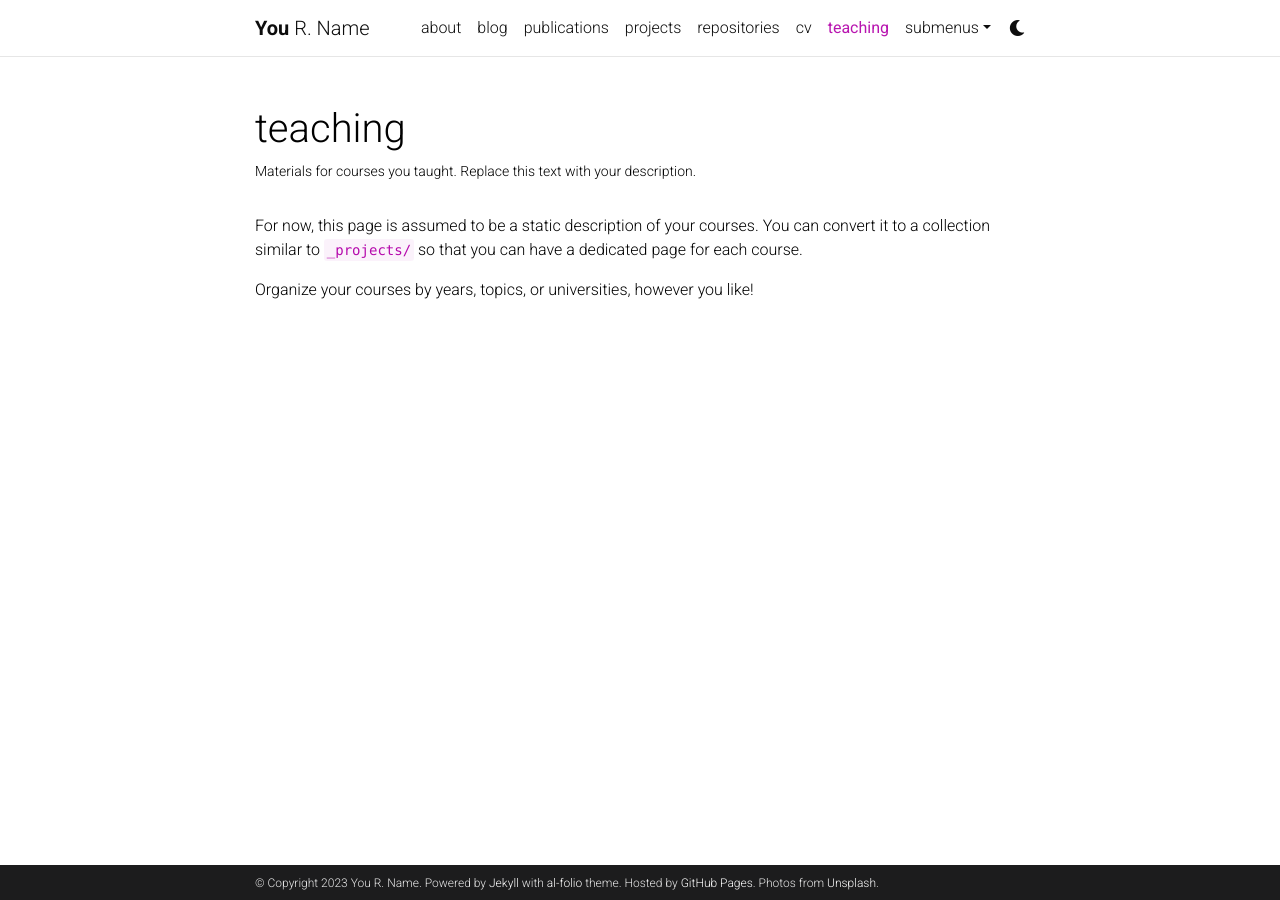
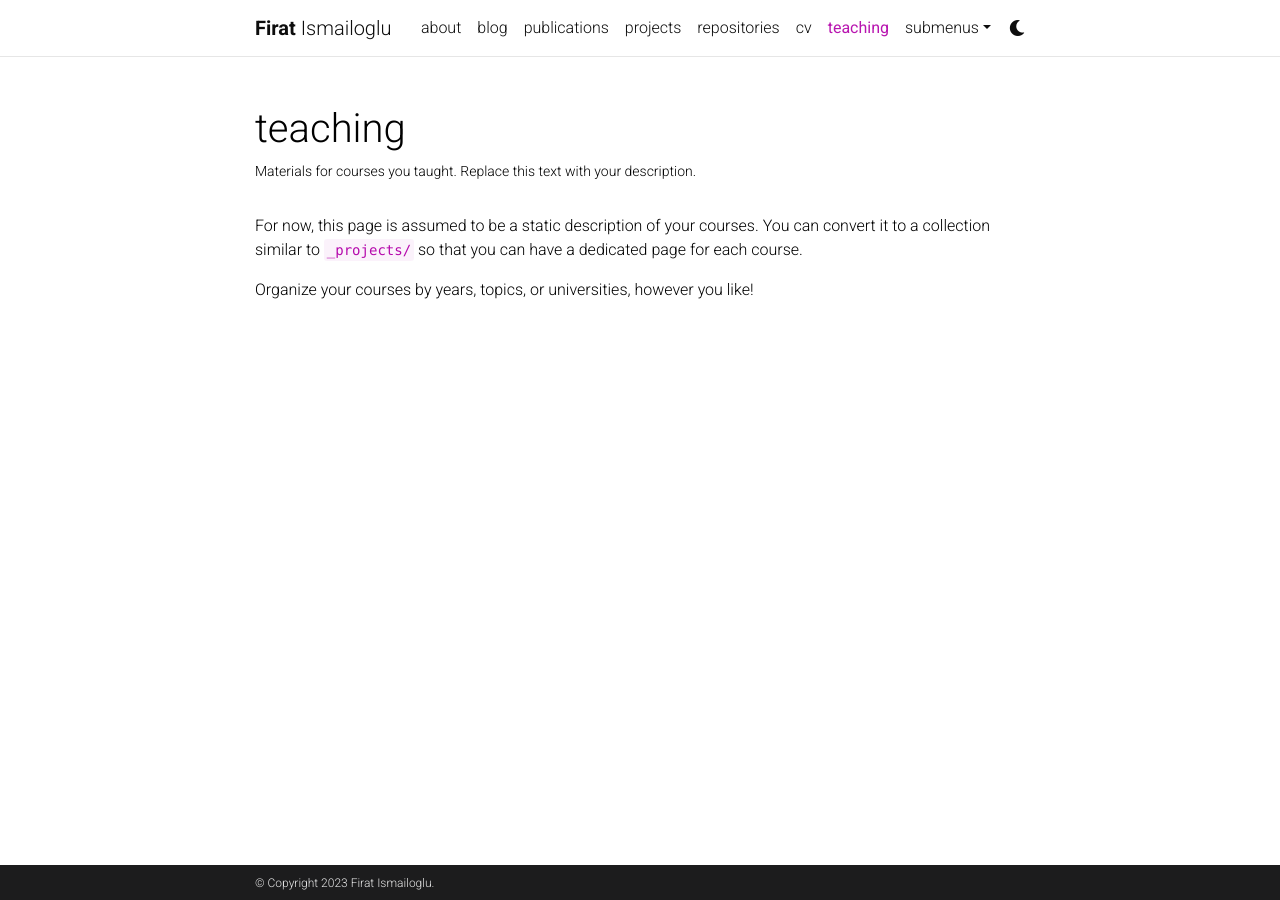
Before and after one commit to FiratIsmailoglu/firatismailoglu.github.io, a Jekyll site: the page built from _pages/teaching.md, in a window 1280 px wide. Built offline with Jekyll 4.4.1, drawn with Linux system fonts in a browser that asks for light colours; comment, search, counter and statistics services are not loaded; a style sheet for code colours, icons or effects is not loaded.

Commit message:
Update _config.yml

```diff
--- a/_config.yml
+++ b/_config.yml
@@ -3,23 +3,17 @@
 # -----------------------------------------------------------------------------
 
 title: blank # the website title (if blank, full name will be used instead)
-first_name: You
-middle_name: R.
-last_name: Name
-email: you@example.com
+first_name: Firat
+last_name: Ismailoglu
+email: firism@gmail.com
 description: > # the ">" symbol means to ignore newlines until "footer_text:"
   A simple, whitespace theme for academics. Based on [*folio](https://github.com/bogoli/-folio) design.
-footer_text: >
-  Powered by <a href="https://jekyllrb.com/" target="_blank">Jekyll</a> with <a href="https://github.com/alshedivat/al-folio">al-folio</a> theme.
-  Hosted by <a href="https://pages.github.com/" target="_blank">GitHub Pages</a>.
-  Photos from <a href="https://unsplash.com" target="_blank">Unsplash</a>.
-keywords: jekyll, jekyll-theme, academic-website, portfolio-website  # add your own keywords or leave empty
 
 lang: en # the language of your site (for example: en, fr, cn, ru, etc.)
 icon: ⚛️  # the emoji used as the favicon (alternatively, provide image name in /assets/img/)
 
-url: https://alshedivat.github.io # the base hostname & protocol for your site
-baseurl: /al-folio # the subpath of your site, e.g. /blog/
+url: https://firism.com # the base hostname & protocol for your site
+
 last_updated: false # set to true if you want to display last updated in the footer
 impressum_path:  # set to path to include impressum link in the footer, use the same path as permalink in a page, helps to conform with EU GDPR
 
```
